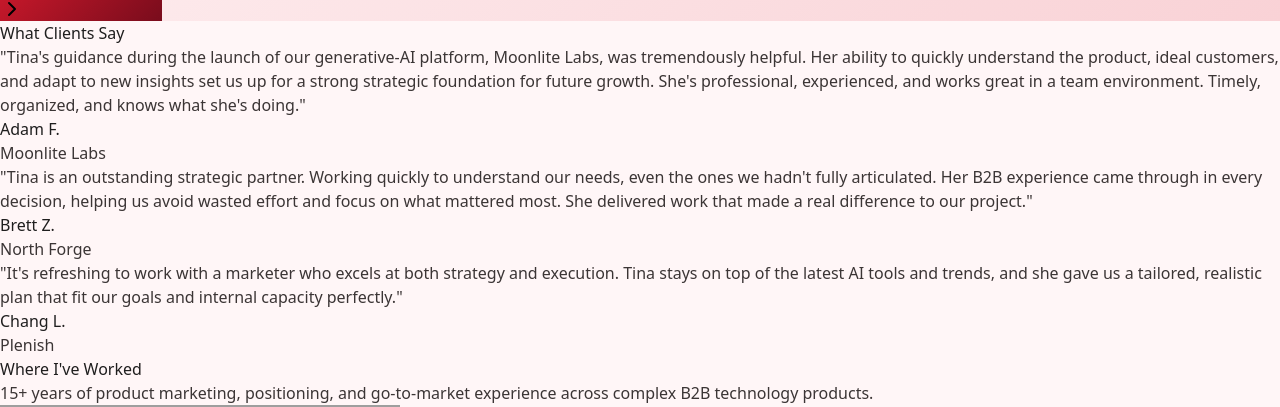
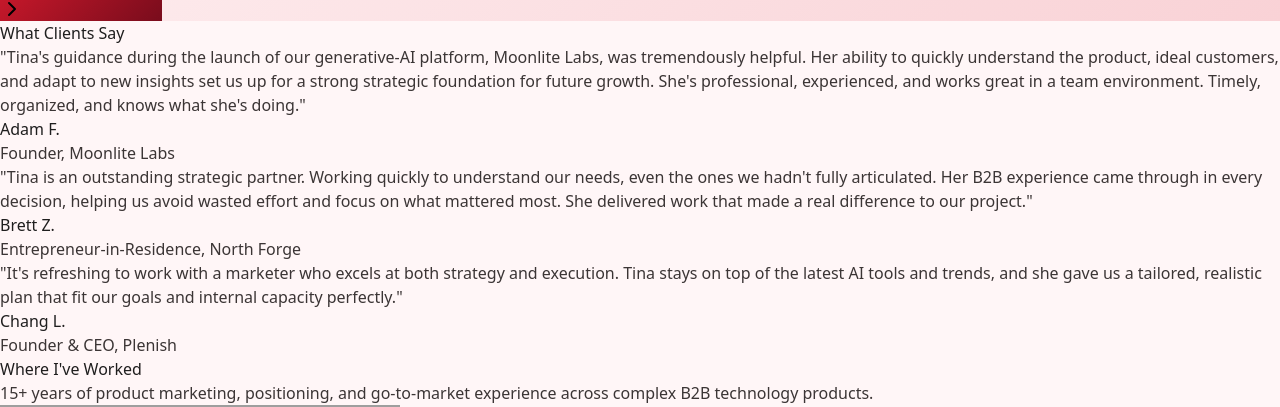
Before and after one commit to tinaraia/my-website, a React (Vite) app: page / in a window 1280 px wide. Shown: the part 2133-2540 px from the top of the page. Built offline with nearby package versions, Linux system fonts and the light colour scheme; grey boxes are pictures that could not be loaded.

Commit message:
Add client titles to testimonials
Co-Authored-By: Claude Opus 5.5 <noreply@anthropic.com>
Claude-Session: https://claude.ai/code/session_014m8Fkih4xCBoM6Z4LRjdQN

```diff
--- a/src/App.jsx
+++ b/src/App.jsx
@@ -110,18 +110,21 @@ const guideHighlights = [
 const testimonials = [
   {
     name: 'Adam F.',
+    title: 'Founder',
     company: 'Moonlite Labs',
     content:
       "Tina's guidance during the launch of our generative-AI platform, Moonlite Labs, was tremendously helpful. Her ability to quickly understand the product, ideal customers, and adapt to new insights set us up for a strong strategic foundation for future growth. She's professional, experienced, and works great in a team environment. Timely, organized, and knows what she's doing.",
   },
   {
     name: 'Brett Z.',
+    title: 'Entrepreneur-in-Residence',
     company: 'North Forge',
     content:
       "Tina is an outstanding strategic partner. Working quickly to understand our needs, even the ones we hadn't fully articulated. Her B2B experience came through in every decision, helping us avoid wasted effort and focus on what mattered most. She delivered work that made a real difference to our project.",
   },
   {
     name: 'Chang L.',
+    title: 'Founder & CEO',
     company: 'Plenish',
     content:
       "It's refreshing to work with a marketer who excels at both strategy and execution. Tina stays on top of the latest AI tools and trends, and she gave us a tailored, realistic plan that fit our goals and internal capacity perfectly.",
@@ -619,7 +622,7 @@ function App() {
                     {testimonial.name}
                   </p>
                   <p className="text-sm" style={{ color: BODY }}>
-                    {testimonial.company}
+                    {testimonial.title}, {testimonial.company}
                   </p>
                 </figcaption>
               </figure>
```
